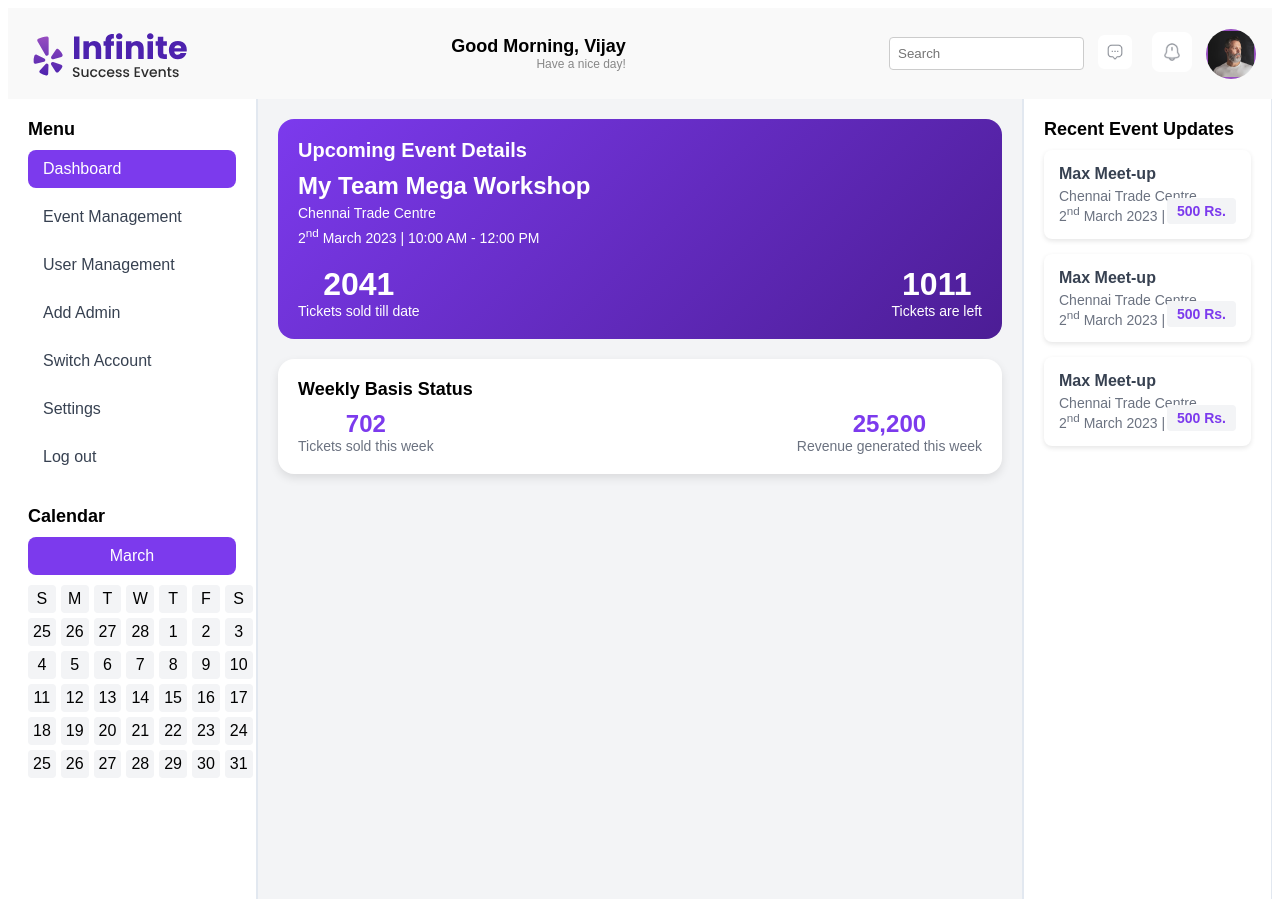
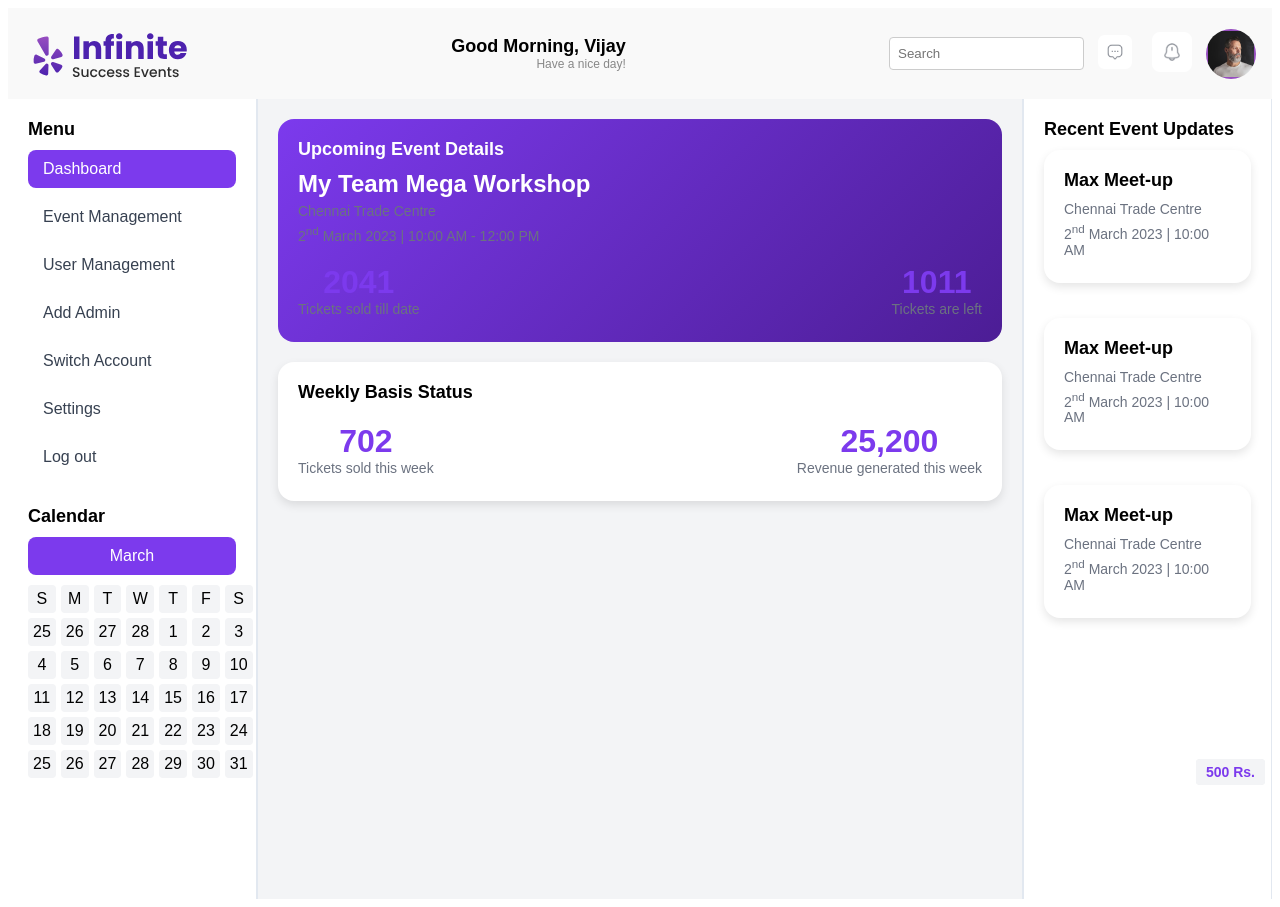
Before and after one commit to aniket-0703/Infinite, an Angular app: page /dashboard in a window 1280 px wide. Built offline with nearby package versions, Linux system fonts and the light colour scheme.

Commit message:
Update dashboard.component.css

```diff
--- a/src/app/modules/dashboard/dashboard.component.css
+++ b/src/app/modules/dashboard/dashboard.component.css
@@ -33,7 +33,7 @@
   overflow-y: auto;
 }
 
-.menu-title, .calendar-title, .updates-title, .status-title {
+.menu-title, .calendar-title, .updates-title, .status-title, .event-title, .update-event {
   font-size: 18px;
   font-weight: bold;
   margin-bottom: 10px;
@@ -98,94 +98,46 @@
   margin-bottom: 20px;
 }
 
-.event-title {
-  font-size: 20px;
-  font-weight: bold;
-  margin-bottom: 10px;
-}
-
 .event-name {
   font-size: 24px;
   font-weight: bold;
   margin-bottom: 5px;
 }
 
-.event-location, .event-date {
+.event-location, .event-date, .update-location, .update-time, .stat-description, .status-description {
   font-size: 14px;
   margin-bottom: 5px;
+  color: #6b7280;
 }
 
-.event-stats {
+.event-stats, .status-stats {
   display: flex;
   justify-content: space-between;
   margin-top: 20px;
 }
 
-.stat-item {
+.stat-item, .status-item {
   text-align: center;
 }
 
-.stat-number {
+.stat-number, .status-number {
   font-size: 32px;
   font-weight: bold;
+  color: #7c3aed;
 }
 
-.stat-description {
-  font-size: 14px;
-}
-
-.weekly-status {
+.weekly-status, .update-item {
   background-color: #fff;
   padding: 20px;
   border-radius: 16px;
   box-shadow: 0 4px 10px rgba(0, 0, 0, 0.1);
-}
-
-.status-stats {
-  display: flex;
-  justify-content: space-between;
-  margin-top: 10px;
-}
-
-.status-item {
-  text-align: center;
-}
-
-.status-number {
-  font-size: 24px;
-  font-weight: bold;
-  color: #7c3aed;
-}
-
-.status-description {
-  font-size: 14px;
-  color: #6b7280;
+  margin-bottom: 20px;
 }
 
 .updates-list {
   display: flex;
   flex-direction: column;
   gap: 15px;
-}
-
-.update-item {
-  background-color: #fff;
-  padding: 15px;
-  border-radius: 8px;
-  box-shadow: 0 2px 5px rgba(0, 0, 0, 0.1);
-  position: relative;
-}
-
-.update-event {
-  font-size: 16px;
-  font-weight: bold;
-  margin-bottom: 5px;
-  color: #374151;
-}
-
-.update-location, .update-time {
-  font-size: 14px;
-  color: #6b7280;
 }
 
 .update-price {
```
